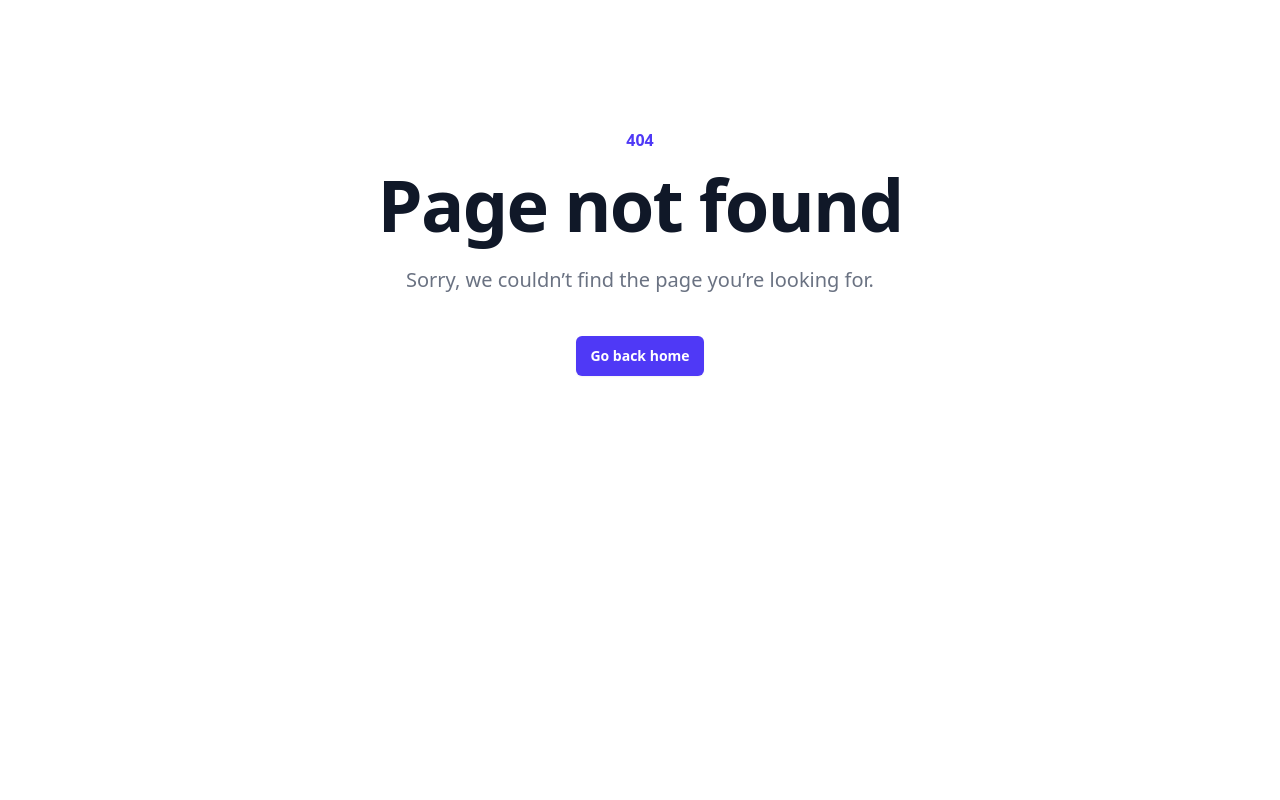
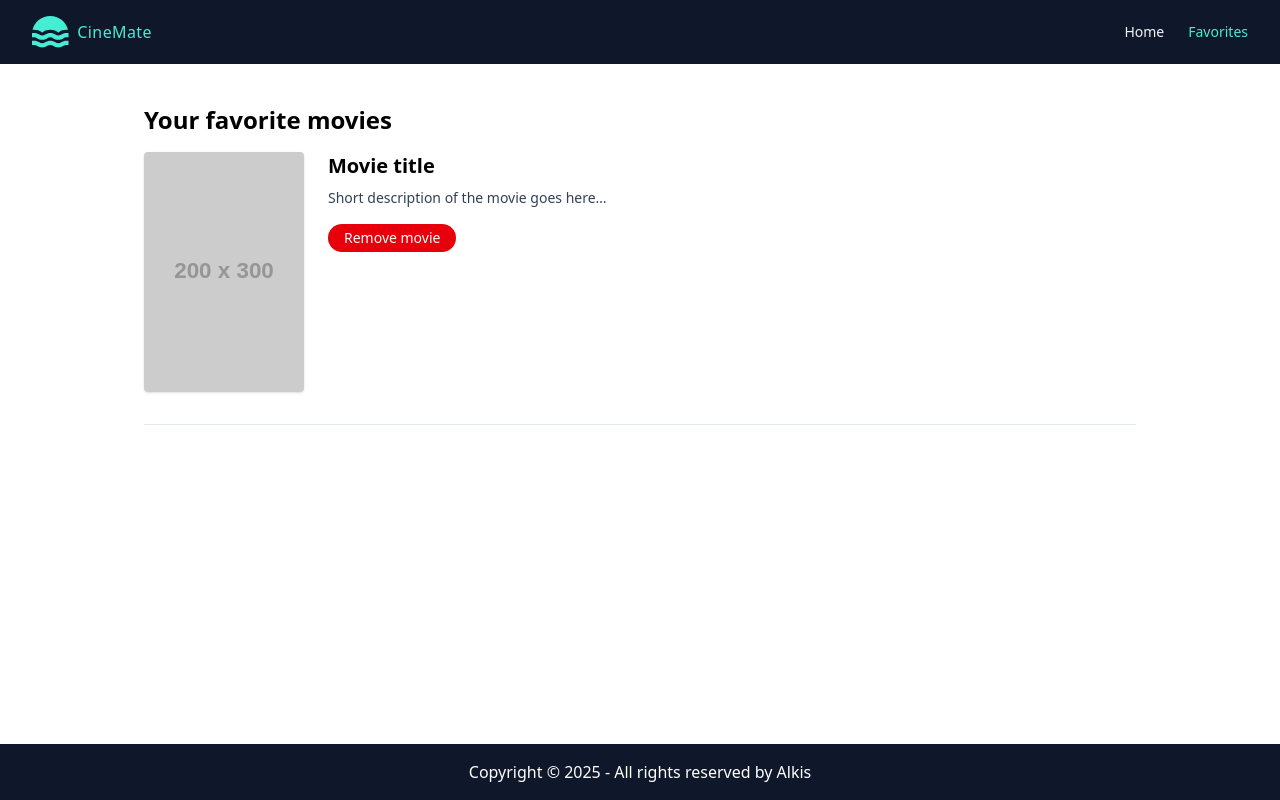
Before and after one commit to 1nv1nc1bl3/my-movies, a React (Vite) app: page /favorites in a window 1280 px wide. Before the commit this address had no page. Built offline with nearby package versions, Linux system fonts and the light colour scheme.

Commit message:
Added Movie Runtime & Started developing Favorites page

```diff
--- a/src/App.jsx
+++ b/src/App.jsx
@@ -3,6 +3,7 @@ import AppLayout from './layouts/AppLayout';
 import NotFoundPage from './pages/NotFoundPage';
 import HomePage from './pages/HomePage';
 import MovieDetails from './pages/MovieDetails';
+import FavoritesPage from './pages/FavoritesPage';
 
 function App() {
     const router = createBrowserRouter([
@@ -18,6 +19,10 @@ function App() {
                     path: 'movie/:id',
                     element: <MovieDetails />,
                 },
+                {
+                    path: 'favorites',
+                    element: <FavoritesPage />,
+                },
             ],
         },
         {
--- a/src/components/SearchBar.jsx
+++ b/src/components/SearchBar.jsx
@@ -5,10 +5,10 @@ const SearchBar = ({ query, setQuery, variant = 'default' }) => {
     const wrapperClass =
         variant === 'hero'
             ? 'w-full flex justify-center'
-            : 'w-full flex justify-center px-4 pt-4';
+            : 'w-full flex justify-center px-4';
 
     return (
-        <div className={wrapperClass}>
+        <div className={`${wrapperClass}`}>
             <div className='w-full max-w-xl flex items-center gap-2 rounded-full border border-gray-200 bg-white/95 shadow-sm px-4 py-2 text-sm focus-within:ring-2 focus-within:ring-indigo-500 focus-within:border-indigo-500'>
                 <FiSearch className='text-gray-400' />
                 <input
--- /dev/null
+++ b/src/pages/FavoritesPage.jsx
@@ -0,0 +1,28 @@
+export default function FavoritesPage() {
+    return (
+        <div className='max-w-5xl mx-auto px-4 py-10 space-y-10'>
+            <h1 className='text-2xl font-semibold mb-4'>
+                Your favorite movies
+            </h1>
+
+            {/* Εδώ αργότερα θα κάνουμε map τα favorites */}
+            <article className='flex flex-col sm:flex-row gap-6 pb-8 border-b border-slate-200'>
+                <img
+                    src='https://via.placeholder.com/200x300'
+                    alt='Movie title'
+                    className='w-32 sm:w-40 rounded shadow'
+                />
+
+                <div className='flex-1'>
+                    <h2 className='text-xl font-semibold mb-2'>Movie title</h2>
+                    <p className='text-sm text-slate-700 mb-4'>
+                        Short description of the movie goes here…
+                    </p>
+                    <button className='px-4 py-1 rounded-full bg-red-600 text-white text-sm'>
+                        Remove movie
+                    </button>
+                </div>
+            </article>
+        </div>
+    );
+}
--- a/src/pages/HomePage.jsx
+++ b/src/pages/HomePage.jsx
@@ -18,7 +18,7 @@ const HomePage = () => {
         <div className='min-h-[calc(100vh-8rem)] bg-slate-50'>
             {/* SEARCH STRIP – μοναδικό search, κάτω από navbar */}
             <div className='w-full bg-white shadow-sm'>
-                <div className='max-w-7xl mx-auto px-4 sm:px-6 lg:px-8 py-4'>
+                <div className='max-w-7xl mx-auto px-4 sm:px-6 lg:px-8 py-4 bg-teal-300'>
                     <SearchBar query={query} setQuery={setQuery} />
                 </div>
             </div>
--- a/src/pages/MovieDetails.jsx
+++ b/src/pages/MovieDetails.jsx
@@ -19,7 +19,7 @@ const MovieDetails = () => {
 
     const navigate = useNavigate();
 
-    const cast = details?.credits?.cast?.slice(0, 6) ?? []; // 'cast' is an array
+    const cast = details?.credits?.cast?.slice(0, 10) ?? []; // 'cast' is an array
     // console.log(cast);
 
     if (!movie) return <Navigate to='*' />;
@@ -45,6 +45,30 @@ const MovieDetails = () => {
         ? `https://image.tmdb.org/t/p/original${backdrop_path}`
         : '';
 
+    const director =
+        details?.credits?.crew?.find((dir) => dir.job === 'Director')?.name ||
+        '-';
+
+    const videoURL =
+        details?.videos?.results?.find((vid) => vid.type === 'Trailer')?.key ||
+        '-';
+
+    // const actualRuntime = `${Math.floor(details?.runtime / 60)}h ${
+    //     details?.runtime % 60
+    // }m`;
+
+    const formattedRuntime = (runtime) => {
+        if (!runtime) return '';
+        const hours = Math.floor(runtime / 60);
+        const minutes = runtime % 60;
+
+        if (!hours) return `${minutes}m`;
+        if (!minutes) return `${hours}h`;
+        return `${hours}h ${minutes}m`;
+    };
+
+    const actualRuntime = formattedRuntime(details?.runtime);
+
     const GENRES = {
         28: 'Action',
         12: 'Adventure',
@@ -67,14 +91,6 @@ const MovieDetails = () => {
         37: 'Western',
     };
     const genreNames = genre_ids.map((gid) => GENRES[gid]).join(' • ');
-
-    const director =
-        details?.credits?.crew?.find((dir) => dir.job === 'Director')?.name ||
-        '-';
-
-    const videoURL =
-        details?.videos?.results?.find((vid) => vid.type === 'Trailer')?.key ||
-        '-';
 
     return (
         <>
@@ -99,7 +115,7 @@ const MovieDetails = () => {
                                 onClick={() => navigate(-1)}
                                 className='inline-flex items-center gap-2 px-4 py-2 rounded-full bg-white/95 hover:bg-white border border-gray-300 text-sm text-gray-800 shadow-sm transition cursor-pointer'
                             >
-                                ← Back to results
+                                ← Back
                             </button>
                         </div>
 
@@ -125,15 +141,20 @@ const MovieDetails = () => {
 
                             {/* OVERVIEW SECTION */}
                             <div className='lg:col-span-1 text-black space-y-4'>
-                                <h1 className='flex items-end gap-3 text-3xl sm:text-4xl font-normal leading-tight mb-1'>
+                                <h1 className='flex justify-start items-end gap-3 text-3xl sm:text-4xl font-normal leading-10 mb-1'>
                                     <span>{title}</span>
-                                    <span className='text-lg sm:text-xl text-gray-600'>
+                                    <span className='text-xl sm:text-2xl text-gray-600'>
                                         {year}
                                     </span>
                                 </h1>
-                                <p className='text-sm text-gray-600'>
-                                    {genreNames}
-                                </p>
+                                <div className='flex justify-between items-center'>
+                                    <p className='text-sm text-gray-600'>
+                                        {genreNames}
+                                    </p>
+                                    <p className='text-lg sm:text-xl text-gray-600'>
+                                        {actualRuntime}
+                                    </p>
+                                </div>
                                 <p className='text-sm text-gray-600'>
                                     Directed by {director}
                                 </p>
@@ -192,6 +213,7 @@ const MovieDetails = () => {
                                     Movie ID: {id}
                                 </p>
                             </div>
+                            <p className='text-gray-700 leading-relaxed max-w-prose'></p>
                         </div>
                     </div>
                 </>
--- a/src/utils/useMovie.js
+++ b/src/utils/useMovie.js
@@ -30,10 +30,6 @@ export function useMovie(KEY) {
                 }
                 const data = await res.json();
 
-                // if (data.Response === 'False') {
-                //     setMovies([]);
-                //     return;
-                // }
                 setMovies(data.results || []);
                 // console.log(data.results);
             } catch (err) {
```
